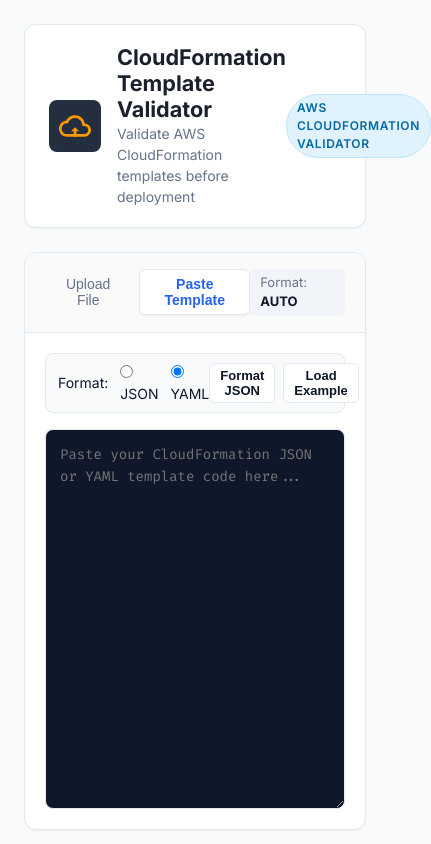
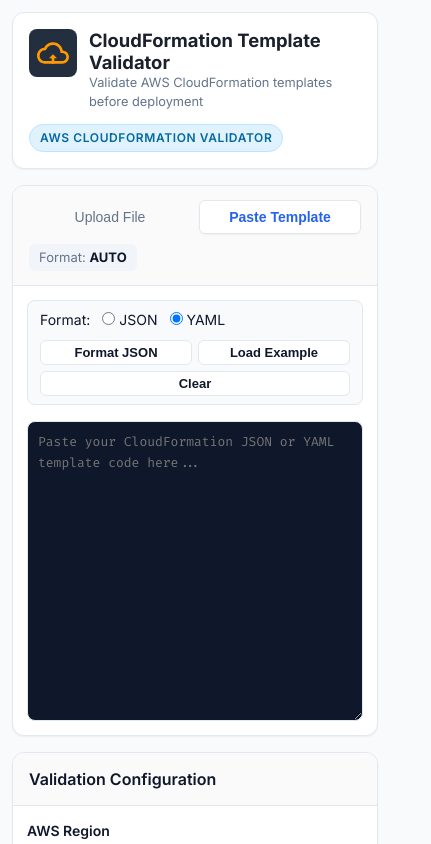
Before and after one commit to santhoshps-22/Cloudformation-Validator, a plain HTML site: page index.html in a window 390 px wide. Both pictures are taken after a click on the button "Paste Template". Shown: the top 844 px of the page, 431 px wide, since content can reach past the window. Drawn offline with Linux system fonts and the light colour scheme.

Commit message:
Mobile responsive added

```diff
--- a/style.css
+++ b/style.css
@@ -764,14 +764,161 @@
 /* Responsive Utilities */
 .hidden { display: none !important; }
 
+/* Responsive Media Queries */
 @media (max-width: 900px) {
+  body {
+    padding: 16px;
+  }
+
+  .app-container {
+    gap: 16px;
+  }
+
+  .app-header {
+    flex-direction: column;
+    align-items: flex-start;
+    gap: 12px;
+    padding: 16px;
+  }
+
   .workspace-grid {
     grid-template-columns: 1fr;
+    gap: 16px;
   }
+
   .arch-diagram-grid {
     grid-template-columns: 1fr;
+    gap: 16px;
   }
+
+  .summary-metrics {
+    grid-template-columns: repeat(2, 1fr);
+    gap: 10px;
+  }
+}
+
+@media (max-width: 600px) {
+  body {
+    padding: 12px;
+  }
+
+  .header-left {
+    align-items: flex-start;
+    gap: 12px;
+  }
+
+  .logo-icon {
+    padding: 8px;
+  }
+
+  .title {
+    font-size: 1.15rem;
+  }
+
+  .subtitle {
+    font-size: 0.8rem;
+  }
+
+  .card-header {
+    flex-direction: column;
+    align-items: flex-start;
+    gap: 10px;
+    padding: 14px 16px;
+  }
+
+  .card-body {
+    padding: 14px;
+    gap: 12px;
+  }
+
+  .tab-buttons {
+    width: 100%;
+  }
+
+  .tab-btn {
+    flex: 1;
+    text-align: center;
+    padding: 8px 10px;
+  }
+
+  .drop-zone {
+    padding: 24px 12px;
+  }
+
+  .drop-title {
+    font-size: 1rem;
+  }
+
+  .paste-toolbar {
+    flex-direction: column;
+    align-items: stretch;
+    gap: 10px;
+  }
+
+  .radio-group {
+    justify-content: flex-start;
+  }
+
+  .toolbar-buttons {
+    flex-wrap: wrap;
+    gap: 6px;
+  }
+
+  .toolbar-buttons .btn {
+    flex: 1;
+    min-width: calc(50% - 6px);
+    text-align: center;
+  }
+
+  .code-textarea {
+    height: 300px;
+    font-size: 0.8125rem;
+    padding: 10px;
+  }
+
+  .file-actions {
+    flex-direction: column;
+    gap: 8px;
+  }
+
+  .file-actions .btn {
+    width: 100%;
+  }
+
   .summary-metrics {
     grid-template-columns: repeat(2, 1fr);
   }
+
+  .metric-val {
+    font-size: 1.25rem;
+  }
+
+  .result-banner {
+    flex-direction: column;
+    align-items: flex-start;
+    gap: 10px;
+    padding: 16px;
+  }
+
+  .banner-icon {
+    font-size: 1.5rem;
+  }
+
+  .banner-details h2 {
+    font-size: 1.1rem;
+  }
+
+  .error-header {
+    flex-direction: column;
+    gap: 4px;
+  }
+
+  .error-meta {
+    flex-direction: column;
+    gap: 4px;
+  }
+
+  .dashboard-grid {
+    grid-template-columns: 1fr;
+  }
 }
```
